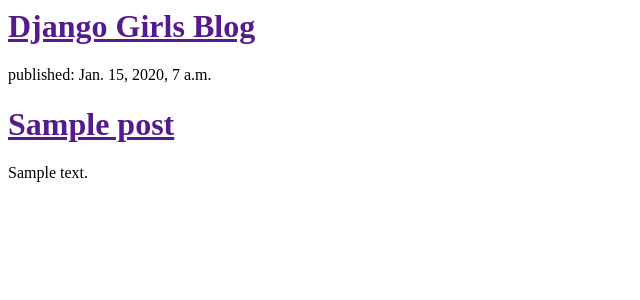
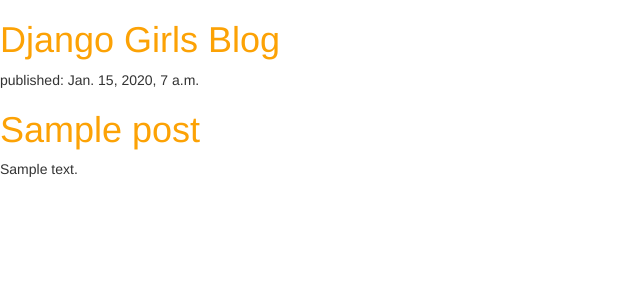
Before and after one commit to LuziaVitoria/djangogirlsblog, a Django app: template blog/templates/blog/post_list.html in a window 1280 px wide. Shown: the top 300 px of the page, without its empty margins (0-640 px from the left). Run offline with Django 3.2, Linux system fonts and the light colour scheme; the template is opened without the code that fills it: values that come from a table or form of the project are taken from there, others are empty; tables that the repository leaves empty hold one stand-in row (values such as "Sample post"); some libraries are stand-ins or nearby versions.

Commit message:
Modified templates to display posts from database.

```diff
--- /dev/null
+++ b/blog/static/css/blog.css
@@ -0,0 +1,3 @@
+h1 a {
+color: #FCA205;
+}
--- a/blog/templates/blog/post_list.html
+++ b/blog/templates/blog/post_list.html
@@ -1,12 +1,16 @@
+{% load staticfiles %}
 	<html>
 		<head>
 			<title>Django Girls blog</title>
+			<link rel="stylesheet" href="//maxcdn.bootstrapcdn.com/bootstrap/3.2.0/css/bootstrap.min.css">
+			<link rel="stylesheet" href="//maxcdn.bootstrapcdn.com/bootstrap/3.2.0/css/bootstrap-theme.min.css">
+			<link rel="stylesheet" href="{% static 'css/blog.css' %}">
 		</head>
 		<body>
 			<div>
-<h1><a href="">Django Girls Blog</a></h1>
+				<h1><a href="/">Django Girls Blog</a></h1>
 			</div>
-<div>
+
 			{% for post in posts %}
 				<div>
 					<p>published: {{ post.published_date }}</p>
@@ -14,7 +18,5 @@
 					<p>{{ post.text|linebreaksbr }}</p>
 				</div>
 			{% endfor %}
-
-</div>
 		</body>
 	</html>
```
Lines whose indentation alone changed are shown as unchanged.
